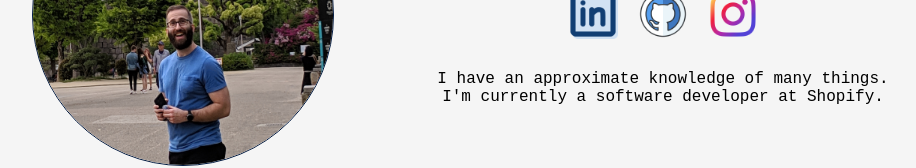
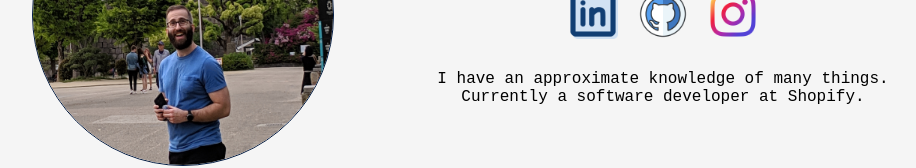
Before and after one commit to christopherseal/christopherseal.com, a React (Create React App) app: page / in a window 1280 px wide. Shown: the part 236-404 px from the top of the page, without its empty margins (217-1133 px from the left). Built offline with nearby package versions, Linux system fonts and the light colour scheme.

Commit message:
update text

```diff
--- a/src/sections/Home.js
+++ b/src/sections/Home.js
@@ -16,7 +16,7 @@ export function Home() {
         <div>
         <h2>Christopher Seal</h2>
         <SocialIcons></SocialIcons>
-        <p>I have an approximate knowledge of many things. I'm currently a software developer at Shopify.</p>
+        <p>I have an approximate knowledge of many things. Currently a software developer at Shopify.</p>
         </div>
       </Hero>
       </LayoutSection>
```
